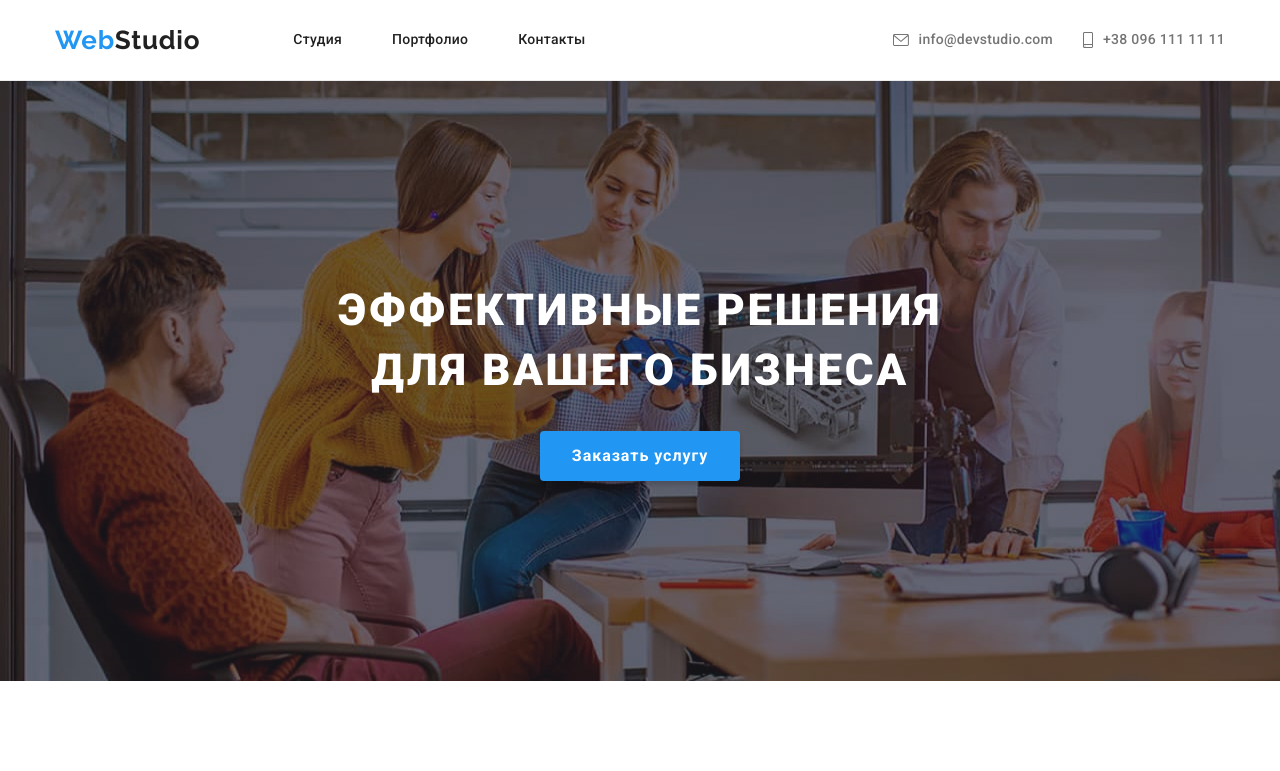
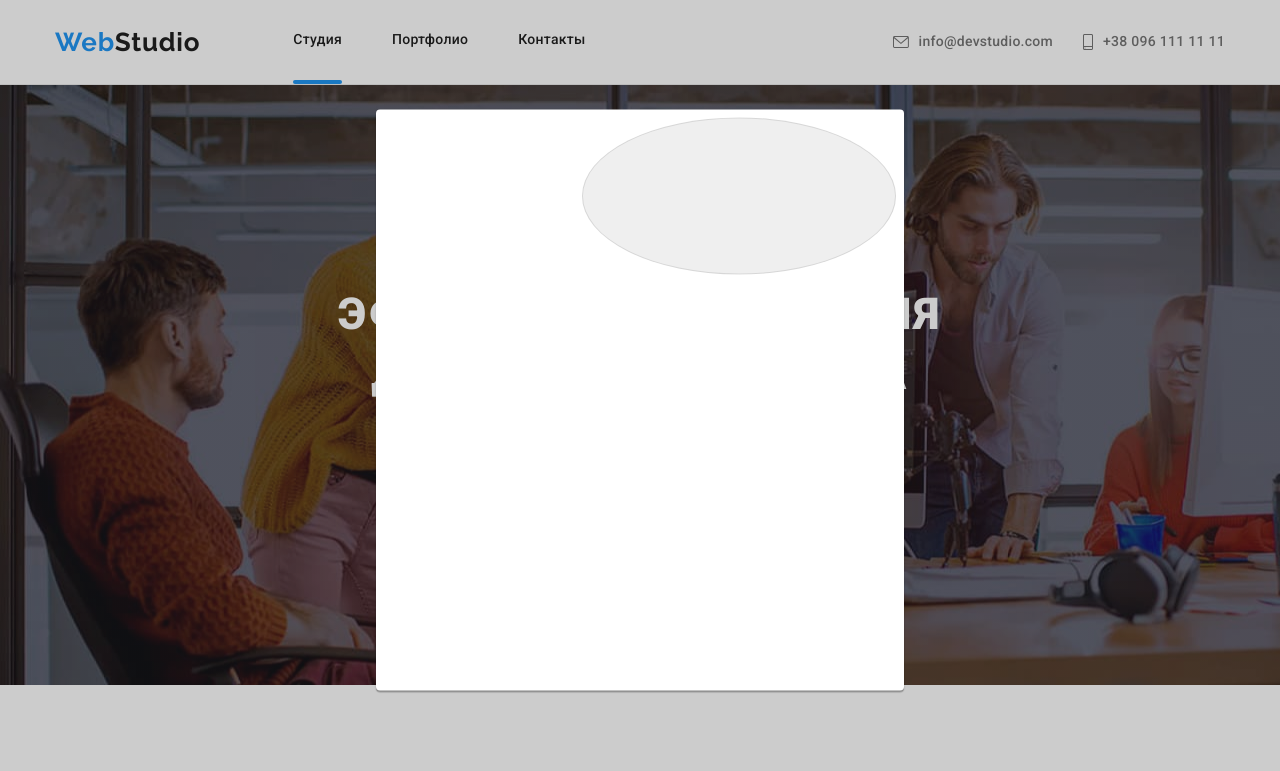
Before and after one commit to AlexTanetsDev/goit-markup-hw-04, a plain HTML site: page index.html in a window 1280 px wide. Shown: the top 771 px of the page. Drawn offline with nearby package versions, Linux system fonts and the light colour scheme.

Commit message:
modal add

```diff
--- a/css/styles.css
+++ b/css/styles.css
@@ -110,6 +110,14 @@ header {
   display: block;
 }
 
+.active::after {
+  content: "";
+  display: block;
+  width: 100%;
+  height: 4px;
+  border-radius: 2px;
+  background-color: var(--main-accent-color);
+}
 .list.contacts {
   margin-left: auto;
 }
@@ -268,6 +276,10 @@ header {
   margin-right: 30px;
 }
 
+.list.products .item {
+  position: relative;
+}
+
 .products-title,
 .team-main-title {
   font-size: 36px;
@@ -280,6 +292,27 @@ header {
 
 .products-image {
   display: block;
+}
+
+.products-text-box {
+  position: absolute;
+  bottom: 0;
+  right: 0;
+
+  width: 100%;
+
+  padding-top: 27px;
+  padding-bottom: 27px;
+
+  background-color: rgba(47, 48, 58, 0.8);
+  text-align: center;
+}
+.products-text-box > h3 {
+  font-size: 14px;
+  line-height: 1.14;
+  letter-spacing: 0.03em;
+  text-transform: uppercase;
+  color: var(--main-white-color);
 }
 
 /* team */
@@ -464,6 +497,45 @@ footer {
   fill: var(--main-white-color);
 }
 
+/* modal */
+
+.backdrop {
+  position: fixed;
+  top: 0;
+  left: 0;
+
+  width: 100%;
+  height: 100%;
+
+  background-color: rgba(0, 0, 0, 0.2);
+}
+
+.modal {
+  position: absolute;
+  top: 50%;
+  left: 50%;
+  transform: translate(-50%, -50%);
+
+  width: 528px;
+  height: 581px;
+
+  background-color: var(--main-white-color);
+  box-shadow: 0px 1px 3px rgba(0, 0, 0, 0.12), 0px 1px 1px rgba(0, 0, 0, 0.14),
+    0px 2px 1px rgba(0, 0, 0, 0.2);
+  border-radius: 4px;
+}
+
+.modal-close {
+  position: absolute;
+  top: 8px;
+  right: 8px;
+
+  min-height: 30px;
+  min-width: 30px;
+  border-radius: 50%;
+  border: 1px solid rgba(0, 0, 0, 0.1);
+}
+
 /* porfolio */
 
 .button-list {
--- a/index.html
+++ b/index.html
@@ -23,7 +23,7 @@
         >
         <nav>
           <ul class="list nav">
-            <li class="item">
+            <li class="item active">
               <a href="./index.html" class="site-nav">Студия</a>
             </li>
             <li class="item">
@@ -127,6 +127,9 @@
                 alt="разработка програмного обеспечения"
                 width="370"
               />
+              <div class="products-text-box">
+                <h3>Десктопные приложения</h3>
+              </div>
             </li>
             <li class="item">
               <img
@@ -135,6 +138,9 @@
                 alt="демонстрация мобильного приложения"
                 width="370"
               />
+              <div class="products-text-box">
+                <h3>Мобильные приложения</h3>
+              </div>
             </li>
             <li class="item">
               <img
@@ -143,6 +149,9 @@
                 alt="демонстрация графического решения"
                 width="370"
               />
+              <div class="products-text-box">
+                <h3>Дизайнерские решения</h3>
+              </div>
             </li>
           </ul>
         </div>
@@ -419,5 +428,13 @@
         </div>
       </div>
     </footer>
+
+    <div class="backdrop">
+      <div class="modal">
+        <button class="modal-close">
+          <svg></svg>
+        </button>
+      </div>
+    </div>
   </body>
 </html>
```
Also changed, not shown: portfolio.html (+1 -1 lines), images/close-black-icn.svg (added), js/modal.js (added).
